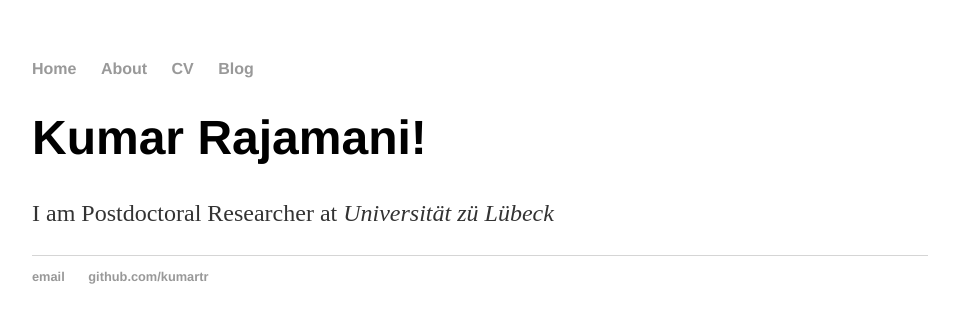
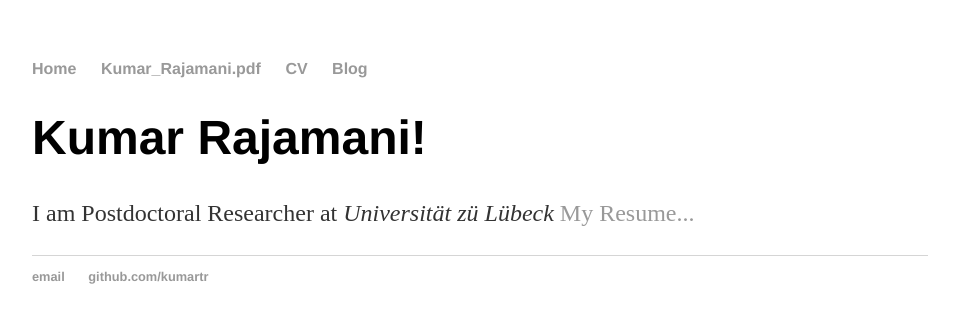
Before and after one commit to kumartr/kumartr.github.io, a plain HTML site: page index.html in a window 1280 px wide. Shown: the whole page, without its empty margins (160-1119 px from the left). Drawn offline with Linux system fonts and the light colour scheme.

Commit message:
Update index.html

```diff
--- a/index.html
+++ b/index.html
@@ -9,7 +9,7 @@
 		<nav>
     		<ul>
         		<li><a href="/">Home</a></li>
-	        	<li><a href="/about">About</a></li>
+	        	<li><a href="/about">Kumar_Rajamani.pdf</a></li>
         		<li><a href="/cv">CV</a></li>
         		<li><a href="/blog">Blog</a></li>
     		</ul>
@@ -17,7 +17,8 @@
 		<div class="container">
     		<div class="blurb">
         		<h1>Kumar Rajamani!</h1>
-				<p>I am Postdoctoral Researcher at <em>Universität zü Lübeck</em>  </p>
+				<p>I am Postdoctoral Researcher at <em>Universität zü Lübeck</em>
+                                <a href="/about">My Resume...</a> </p>
     		</div><!-- /.blurb -->
 		</div><!-- /.container -->
 		<footer>
```
